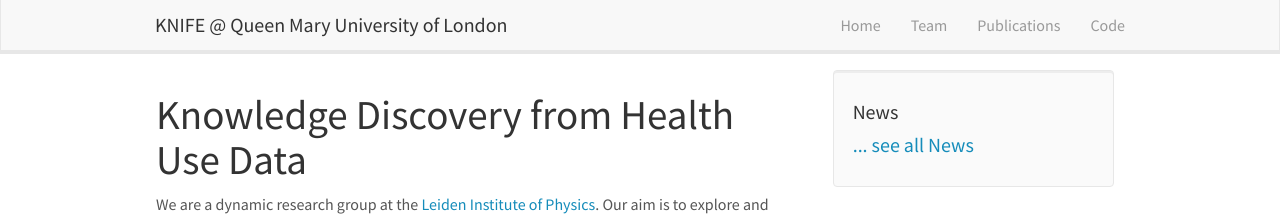
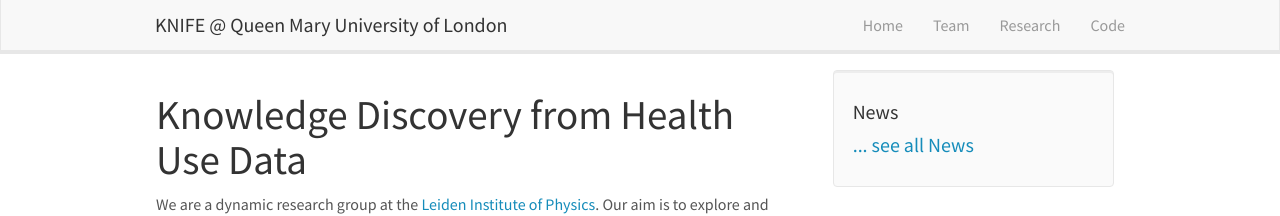
Before and after one commit to knifeqmul/knifeqmul.github.io, a Jekyll site: the page built from _pages/home.md, in a window 1280 px wide. Shown: the top 216 px of the page. Built offline with Jekyll 4.4.1, drawn with Linux system fonts in a browser that asks for light colours; nearby versions of some CDN libraries.

Commit message:
Update header.html

```diff
--- a/_includes/header.html
+++ b/_includes/header.html
@@ -14,7 +14,7 @@
 	  <ul class="nav navbar-nav navbar-right">
 		<li><a href="{{ site.url }}{{ site.baseurl }}/">Home</a></li>
 		<li><a href="{{ site.url }}{{ site.baseurl }}/team">Team</a></li>
-		<li><a href="{{ site.url }}{{ site.baseurl }}/publications">Publications</a></li>
+		<li><a href="{{ site.url }}{{ site.baseurl }}/research">Research</a></li>
 		<li><a href="{{ site.url }}{{ site.baseurl }}/code">Code</a></li>
 	  </ul>
 	</div>
```
